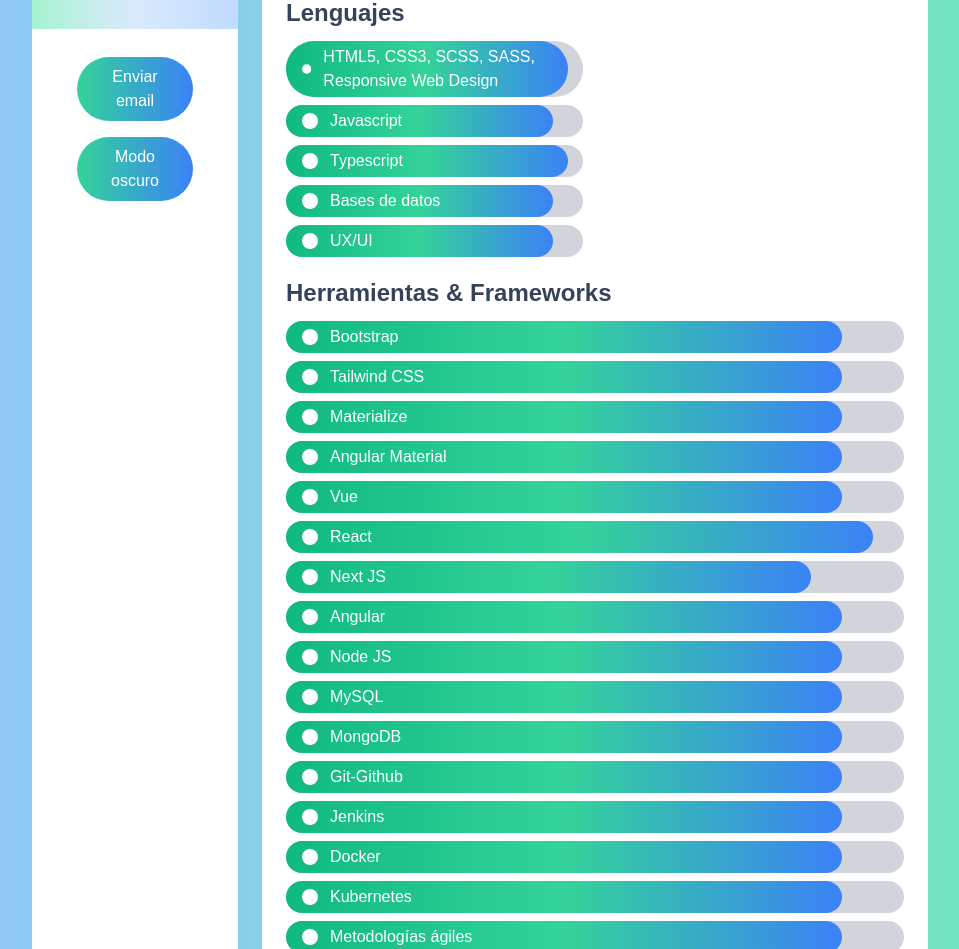
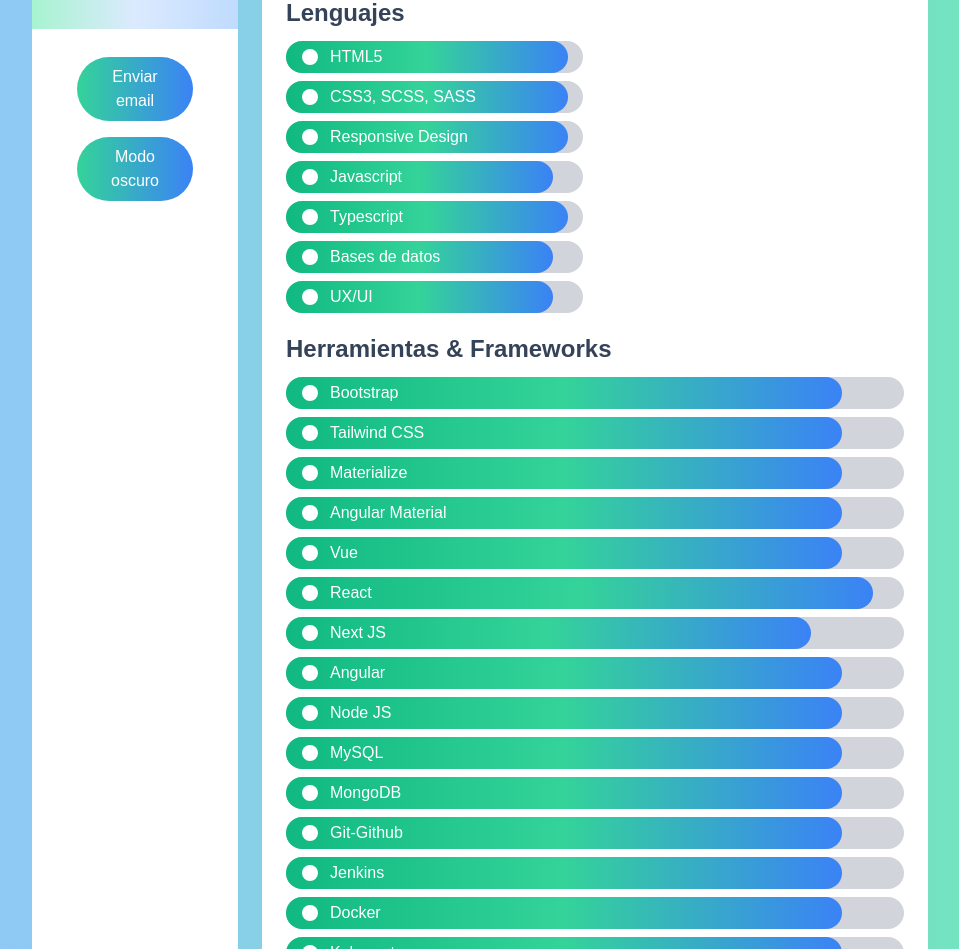
Before and after one commit to miryambathilde/portfolio-miryam-nextjs-tailwind-typescript, a Next.js app: page /resume in a window 1280 px wide. Shown: the part 643-1592 px from the top of the page, without its empty margins (160-1119 px from the left). Built offline with nearby package versions, Linux system fonts and the light colour scheme.

Commit message:
cambio en skills

```diff
--- a/data.ts
+++ b/data.ts
@@ -36,7 +36,17 @@
 export const languages: Skill[] = [
   {
     Icon: BsCircleFill,
-    name: "HTML5, CSS3, SCSS, SASS, Responsive Web Design",
+    name: "HTML5",
+    level: "95%",
+  },
+  {
+    Icon: BsCircleFill,
+    name: "CSS3, SCSS, SASS",
+    level: "95%",
+  },
+  {
+    Icon: BsCircleFill,
+    name: "Responsive Design",
     level: "95%",
   },
   {
@@ -140,7 +150,7 @@
   },
   {
     Icon: BsCircleFill,
-    name: "Metodologías ágiles",
+    name: "Agile Skills",
     level: "90%",
   },
   {
```
